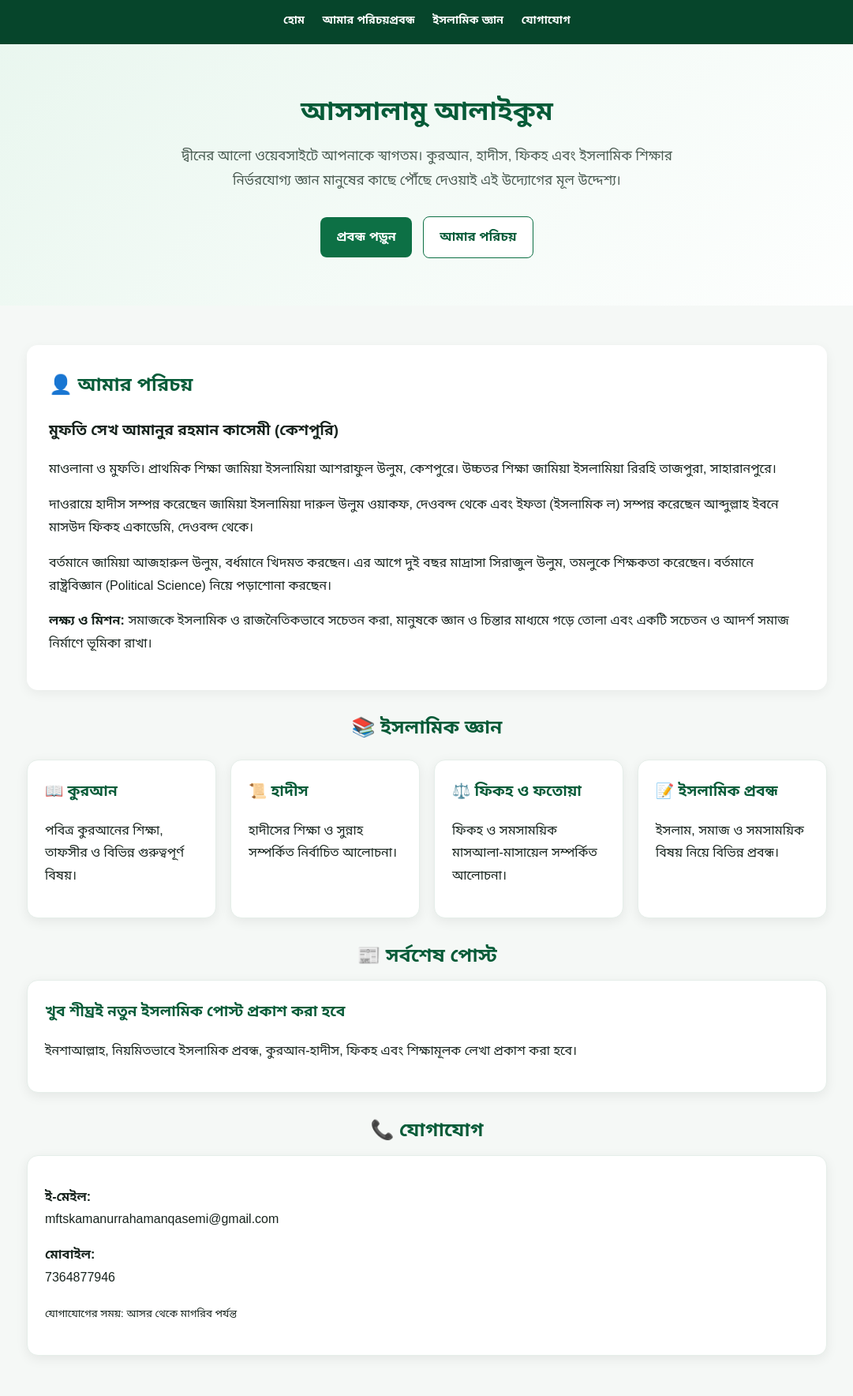
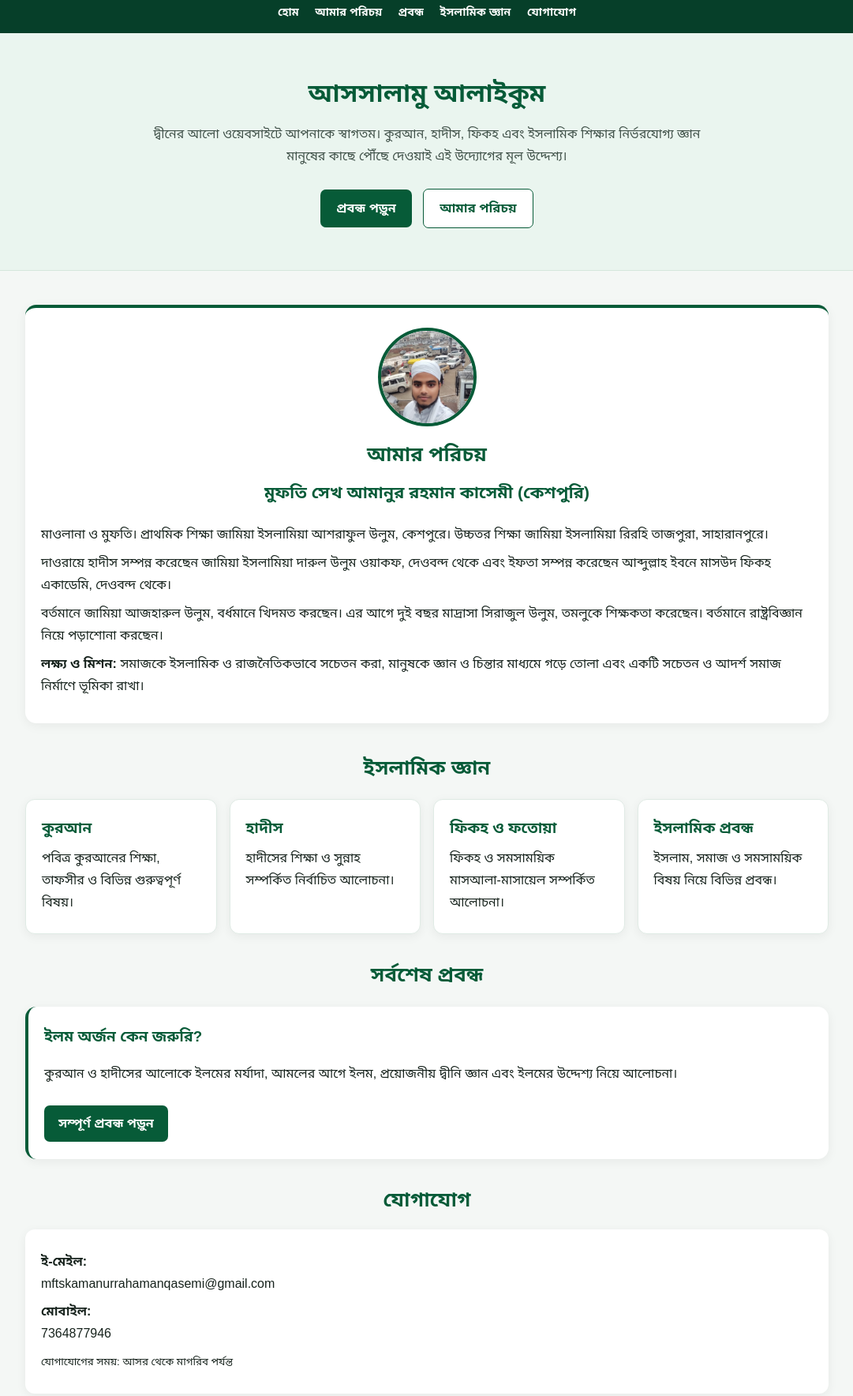
Before and after one commit to mftskamanurrahamanqasemi-a11y/amanqasemi, a plain HTML site: page index.html in a window 1280 px wide. Shown: the part 258-2026 px from the top of the page at 79% size, without its empty margins (99-1180 px from the left). Drawn offline with Linux system fonts and the light colour scheme.

Commit message:
Update index.html

```diff
--- a/index.html
+++ b/index.html
@@ -16,20 +16,28 @@
 body{
     margin:0;
     font-family:Arial,"Noto Sans Bengali",sans-serif;
-    background:#f5f8f6;
+    background:#f4f7f5;
     color:#17231d;
-    line-height:1.8;
+    line-height:1.75;
 }
 
+/* Header */
 header{
-    background:linear-gradient(135deg,#075b38,#0d7a4a);
+    background:#075b38;
     color:white;
-    padding:28px 18px;
+    padding:25px 15px;
     text-align:center;
 }
 
+header img{
+    max-width:180px;
+    height:auto;
+    display:block;
+    margin:0 auto 12px;
+}
+
 .logo{
-    font-size:32px;
+    font-size:31px;
     font-weight:bold;
     margin:0;
 }
@@ -37,12 +45,12 @@ header{
 .tagline{
     margin:5px 0 0;
     font-size:15px;
-    opacity:.95;
 }
 
+/* Navigation */
 nav{
-    background:#06452b;
-    padding:12px 8px;
+    background:#063f29;
+    padding:11px 6px;
     text-align:center;
     position:sticky;
     top:0;
@@ -53,45 +61,43 @@ nav a{
     color:white;
     text-decoration:none;
     display:inline-block;
-    margin:5px 9px;
+    margin:4px 8px;
     font-size:14px;
     font-weight:bold;
 }
 
-nav a:hover{
-    color:#d9f5e5;
-}
-
+/* Welcome */
 .hero{
-    background:linear-gradient(135deg,#e8f6ee,#ffffff);
-    padding:55px 20px;
+    background:#eaf5ef;
+    padding:48px 20px;
     text-align:center;
+    border-bottom:1px solid #d5e7dc;
 }
 
 .hero h1{
     color:#075b38;
-    font-size:34px;
-    margin:0 0 12px;
+    font-size:32px;
+    margin:0 0 10px;
 }
 
 .hero p{
     max-width:700px;
     margin:auto;
-    color:#4a5b52;
-    font-size:17px;
+    color:#405149;
+    font-size:16px;
 }
 
 .buttons{
-    margin-top:25px;
+    margin-top:22px;
 }
 
 .button{
     display:inline-block;
-    background:#0d7045;
+    background:#075b38;
     color:white;
     text-decoration:none;
-    padding:11px 20px;
-    border-radius:8px;
+    padding:10px 20px;
+    border-radius:7px;
     margin:5px;
     font-weight:bold;
 }
@@ -99,59 +105,134 @@ nav a:hover{
 .button.secondary{
     background:white;
     color:#075b38;
-    border:1px solid #0d7045;
+    border:1px solid #075b38;
 }
 
+/* Main container */
 .container{
     max-width:1050px;
     margin:auto;
-    padding:25px 18px;
+    padding:28px 16px;
 }
 
+/* Section heading */
 .section-title{
     text-align:center;
     color:#075b38;
-    margin:25px 0 10px;
+    margin:30px 0 16px;
+    font-size:25px;
 }
 
+/* About section */
+.about{
+    background:white;
+    border-radius:14px;
+    padding:25px 20px;
+    margin:15px 0 35px;
+    box-shadow:0 3px 14px rgba(0,0,0,.06);
+    border-top:4px solid #075b38;
+}
+
+.about-header{
+    text-align:center;
+    margin-bottom:20px;
+}
+
+.about-photo{
+    width:125px;
+    height:125px;
+    object-fit:cover;
+    border-radius:50%;
+    border:4px solid #075b38;
+    display:block;
+    margin:0 auto 14px;
+}
+
+.about h2{
+    color:#075b38;
+    margin:0 0 5px;
+    font-size:25px;
+}
+
+.about h3{
+    color:#075b38;
+    margin:8px 0;
+    font-size:21px;
+}
+
+.about p{
+    margin:8px 0;
+}
+
+/* Knowledge cards */
 .cards{
     display:grid;
     grid-template-columns:repeat(auto-fit,minmax(220px,1fr));
-    gap:18px;
-    margin-top:20px;
+    gap:16px;
+    margin-top:18px;
 }
 
 .card{
     background:white;
-    padding:22px;
-    border-radius:14px;
-    box-shadow:0 4px 15px rgba(0,0,0,.07);
-    border:1px solid #e5eee9;
+    padding:20px;
+    border-radius:12px;
+    box-shadow:0 3px 13px rgba(0,0,0,.06);
+    border:1px solid #e0ebe5;
 }
 
 .card h3{
     color:#075b38;
-    margin-top:0;
+    margin:0 0 7px;
 }
 
-.about{
+.card p{
+    margin:5px 0;
+}
+
+/* Latest post */
+.latest-post{
     background:white;
     border-radius:14px;
-    padding:28px;
-    margin-top:25px;
-    box-shadow:0 4px 15px rgba(0,0,0,.06);
+    padding:22px 20px;
+    margin-top:18px;
+    box-shadow:0 3px 14px rgba(0,0,0,.06);
+    border-left:4px solid #075b38;
 }
 
-.about h2{
+.latest-post h3{
     color:#075b38;
-    margin-top:0;
+    margin:0 0 7px;
 }
 
+.read-more{
+    display:inline-block;
+    margin-top:10px;
+    background:#075b38;
+    color:white;
+    text-decoration:none;
+    padding:9px 18px;
+    border-radius:7px;
+    font-weight:bold;
+}
+
+/* Contact */
+.contact-card{
+    background:white;
+    border-radius:12px;
+    padding:20px;
+    box-shadow:0 3px 13px rgba(0,0,0,.06);
+}
+
+.contact-card p{
+    margin:7px 0;
+}
+
+/* Footer */
 footer{
     background:#063d27;
     color:white;
     text-align:center;
-    padding:25px 15px;
+    padding:22px 15px;
     margin-top:35px;
 }
 
@@ -160,6 +241,7 @@ footer p{
     font-size:14px;
 }
 
+/* Mobile */
 @media(max-width:600px){
 
     .logo{
@@ -167,7 +249,7 @@ footer p{
     }
 
     .hero{
-        padding:40px 17px;
+        padding:38px 16px;
     }
 
     .hero h1{
@@ -179,8 +261,24 @@ footer p{
     }
 
     nav a{
-        margin:4px 6px;
+        margin:4px 5px;
         font-size:13px;
+    }
+
+    .about{
+        padding:22px 16px;
+    }
+
+    .about h2{
+        font-size:23px;
+    }
+
+    .about h3{
+        font-size:19px;
+    }
+
+    .section-title{
+        font-size:23px;
     }
 }
 </style>
@@ -189,20 +287,29 @@ footer p{
 <body>
 
 <header>
-    <img src="1786163139150.png" alt="দ্বীনের আলো" style="max-width:180px; height:auto;">
-    <h1 class="logo">🌙 দ্বীনের আলো</h1>
-    <p class="tagline">বিশুদ্ধ ইসলামিক জ্ঞান প্রচারের একটি ক্ষুদ্র প্রয়াস</p>
+
+    <img src="1786163139150.png" alt="দ্বীনের আলো">
+
+    <h1 class="logo">দ্বীনের আলো</h1>
+
+    <p class="tagline">
+        বিশুদ্ধ ইসলামিক জ্ঞান প্রচারের একটি ক্ষুদ্র প্রয়াস
+    </p>
+
 </header>
 
 <nav>
-    <a href="#home">হোম</a>
-    <a href="about.html">আমার পরিচয়</a<
-    <a href="#posts">প্রবন্ধ</a>
+
+    <a href="index.html">হোম</a>
+    <a href="about.html">আমার পরিচয়</a>
+    <a href="posts.html">প্রবন্ধ</a>
     <a href="#knowledge">ইসলামিক জ্ঞান</a>
     <a href="#contact">যোগাযোগ</a>
+
 </nav>
 
-<section class="hero" id="home">
+<!-- Welcome Section -->
+<section class="hero">
 
     <h1>আসসালামু আলাইকুম</h1>
 
@@ -214,19 +321,39 @@ footer p{
     </p>
 
     <div class="buttons">
-        <a class="button" href="#posts">প্রবন্ধ পড়ুন</a>
-        <a class="button secondary" href="#about">আমার পরিচয়</a>
+
+        <a class="button" href="posts.html">
+            প্রবন্ধ পড়ুন
+        </a>
+
+        <a class="button secondary" href="about.html">
+            আমার পরিচয়
+        </a>
+
     </div>
 
 </section>
 
 <div class="container">
 
-<section id="about" class="about">
+<!-- About Section -->
+<section class="about">
 
-    <h2>👤 আমার পরিচয়</h2>
+    <div class="about-header">
 
-    <h3>মুফতি সেখ আমানুর রহমান কাসেমী (কেশপুরি)</h3>
+        <img
+            src="1780549963954.jpg"
+            alt="মুফতি সেখ আমানুর রহমান কাসেমী"
+            class="about-photo"
+        >
+
+        <h2>আমার পরিচয়</h2>
+
+        <h3>
+            মুফতি সেখ আমানুর রহমান কাসেমী (কেশপুরি)
+        </h3>
+
+    </div>
 
     <p>
         মাওলানা ও মুফতি। প্রাথমিক শিক্ষা জামিয়া ইসলামিয়া
@@ -236,7 +363,7 @@ footer p{
 
     <p>
         দাওরায়ে হাদীস সম্পন্ন করেছেন জামিয়া ইসলামিয়া
-        দারুল উলুম ওয়াকফ, দেওবন্দ থেকে এবং ইফতা (ইসলামিক ল)
+        দারুল উলুম ওয়াকফ, দেওবন্দ থেকে এবং ইফতা
         সম্পন্ন করেছেন আব্দুল্লাহ ইবনে মাসউদ ফিকহ একাডেমি,
         দেওবন্দ থেকে।
     </p>
@@ -244,7 +371,7 @@ footer p{
     <p>
         বর্তমানে জামিয়া আজহারুল উলুম, বর্ধমানে খিদমত করছেন।
         এর আগে দুই বছর মাদ্রাসা সিরাজুল উলুম, তমলুকে শিক্ষকতা করেছেন।
-        বর্তমানে রাষ্ট্রবিজ্ঞান (Political Science) নিয়ে পড়াশোনা করছেন।
+        বর্তমানে রাষ্ট্রবিজ্ঞান নিয়ে পড়াশোনা করছেন।
     </p>
 
     <p>
@@ -256,51 +383,86 @@ footer p{
 
 </section>
 
-<h2 class="section-title" id="knowledge">📚 ইসলামিক জ্ঞান</h2>
+<!-- Islamic Knowledge -->
+<section id="knowledge">
+
+    <h2 class="section-title">
+        ইসলামিক জ্ঞান
+    </h2>
 
     <div class="cards">
 
         <div class="card">
-        <h3>📖 কুরআন</h3>
-        <p>পবিত্র কুরআনের শিক্ষা, তাফসীর ও বিভিন্ন গুরুত্বপূর্ণ বিষয়।</p>
+            <h3>কুরআন</h3>
+            <p>
+                পবিত্র কুরআনের শিক্ষা, তাফসীর ও বিভিন্ন
+                গুরুত্বপূর্ণ বিষয়।
+            </p>
         </div>
 
         <div class="card">
-        <h3>📜 হাদীস</h3>
-        <p>হাদীসের শিক্ষা ও সুন্নাহ সম্পর্কিত নির্বাচিত আলোচনা।</p>
+            <h3>হাদীস</h3>
+            <p>
+                হাদীসের শিক্ষা ও সুন্নাহ সম্পর্কিত
+                নির্বাচিত আলোচনা।
+            </p>
         </div>
 
         <div class="card">
-        <h3>⚖️ ফিকহ ও ফতোয়া</h3>
-        <p>ফিকহ ও সমসাময়িক মাসআলা-মাসায়েল সম্পর্কিত আলোচনা।</p>
+            <h3>ফিকহ ও ফতোয়া</h3>
+            <p>
+                ফিকহ ও সমসাময়িক মাসআলা-মাসায়েল
+                সম্পর্কিত আলোচনা।
+            </p>
         </div>
 
         <div class="card">
-        <h3>📝 ইসলামিক প্রবন্ধ</h3>
-        <p>ইসলাম, সমাজ ও সমসাময়িক বিষয় নিয়ে বিভিন্ন প্রবন্ধ।</p>
+            <h3>ইসলামিক প্রবন্ধ</h3>
+            <p>
+                ইসলাম, সমাজ ও সমসাময়িক বিষয় নিয়ে
+                বিভিন্ন প্রবন্ধ।
+            </p>
         </div>
 
     </div>
 
+</section>
+
+<!-- Latest Post -->
 <section id="posts">
 
-<h2 class="section-title">📰 সর্বশেষ পোস্ট</h2>
+    <h2 class="section-title">
+        সর্বশেষ প্রবন্ধ
+    </h2>
 
-<div class="card">
-    <h3>খুব শীঘ্রই নতুন ইসলামিক পোস্ট প্রকাশ করা হবে</h3>
+    <div class="latest-post">
+
+        <h3>
+            ইলম অর্জন কেন জরুরি?
+        </h3>
+
         <p>
-        ইনশাআল্লাহ, নিয়মিতভাবে ইসলামিক প্রবন্ধ,
-        কুরআন-হাদীস, ফিকহ এবং শিক্ষামূলক লেখা প্রকাশ করা হবে।
+            কুরআন ও হাদীসের আলোকে ইলমের মর্যাদা,
+            আমলের আগে ইলম, প্রয়োজনীয় দ্বীনি জ্ঞান
+            এবং ইলমের উদ্দেশ্য নিয়ে আলোচনা।
         </p>
+
+        <a class="read-more" href="posts.html">
+            সম্পূর্ণ প্রবন্ধ পড়ুন
+        </a>
+
     </div>
 
 </section>
 
+<!-- Contact -->
 <section id="contact">
 
-<h2 class="section-title">📞 যোগাযোগ</h2>
+    <h2 class="section-title">
+        যোগাযোগ
+    </h2>
 
-<div class="card">
+    <div class="contact-card">
 
         <p>
             <strong>ই-মেইল:</strong><br>
@@ -313,7 +475,9 @@ footer p{
         </p>
 
         <p>
-        <small>যোগাযোগের সময়: আসর থেকে মাগরিব পর্যন্ত</small>
+            <small>
+                যোগাযোগের সময়: আসর থেকে মাগরিব পর্যন্ত
+            </small>
         </p>
 
     </div>
@@ -324,13 +488,15 @@ footer p{
 
 <footer>
 
-    <p>🌙 দ্বীনের আলো</p>
+    <p>দ্বীনের আলো</p>
 
     <p>
         মুফতি সেখ আমানুর রহমান কাসেমী (কেশপুরি)
     </p>
 
-    <p>© ২০২৬ দ্বীনের আলো | All Rights Reserved</p>
+    <p>
+        © ২০২৬ দ্বীনের আলো | All Rights Reserved
+    </p>
 
 </footer>
 
```
Lines whose indentation alone changed are shown as unchanged.
